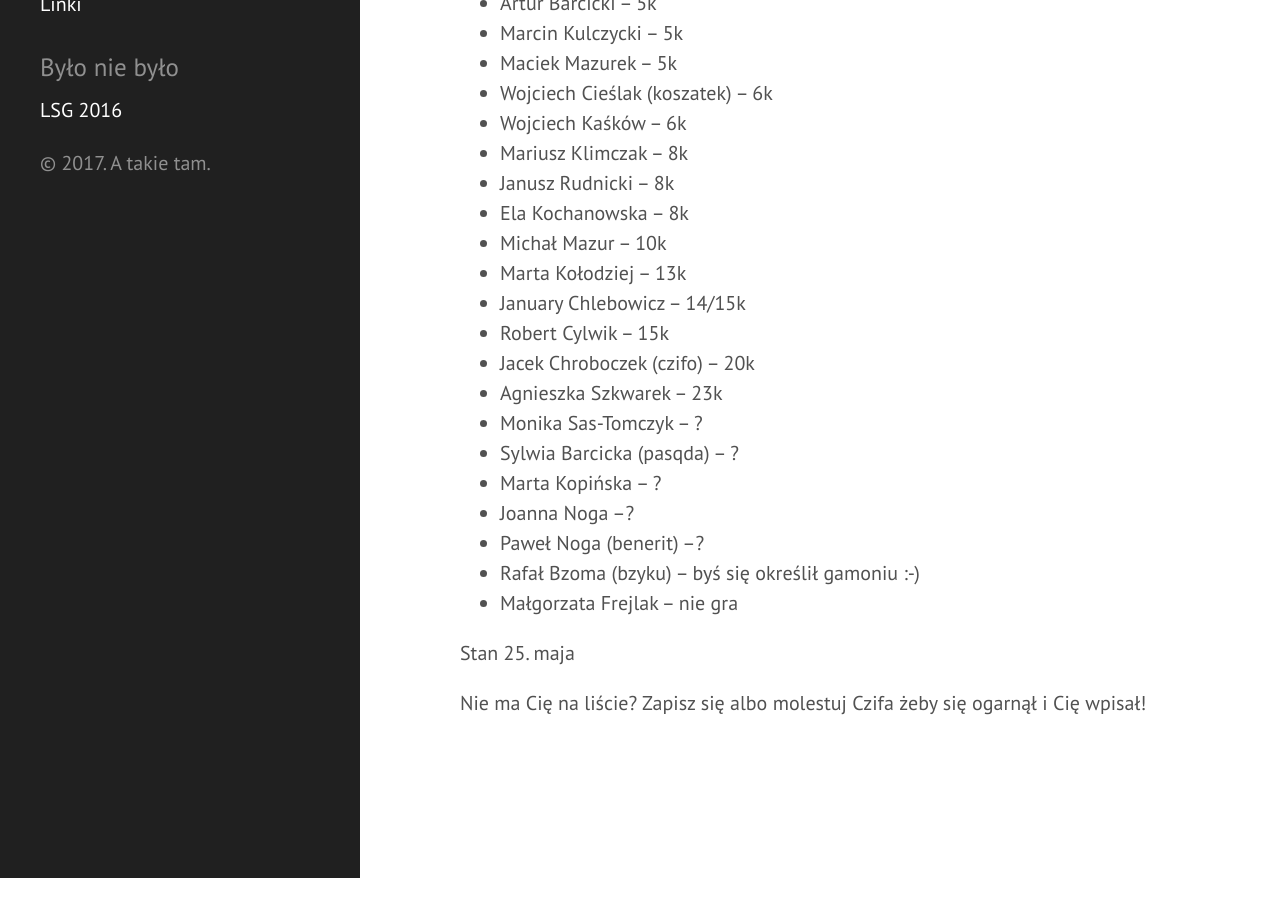
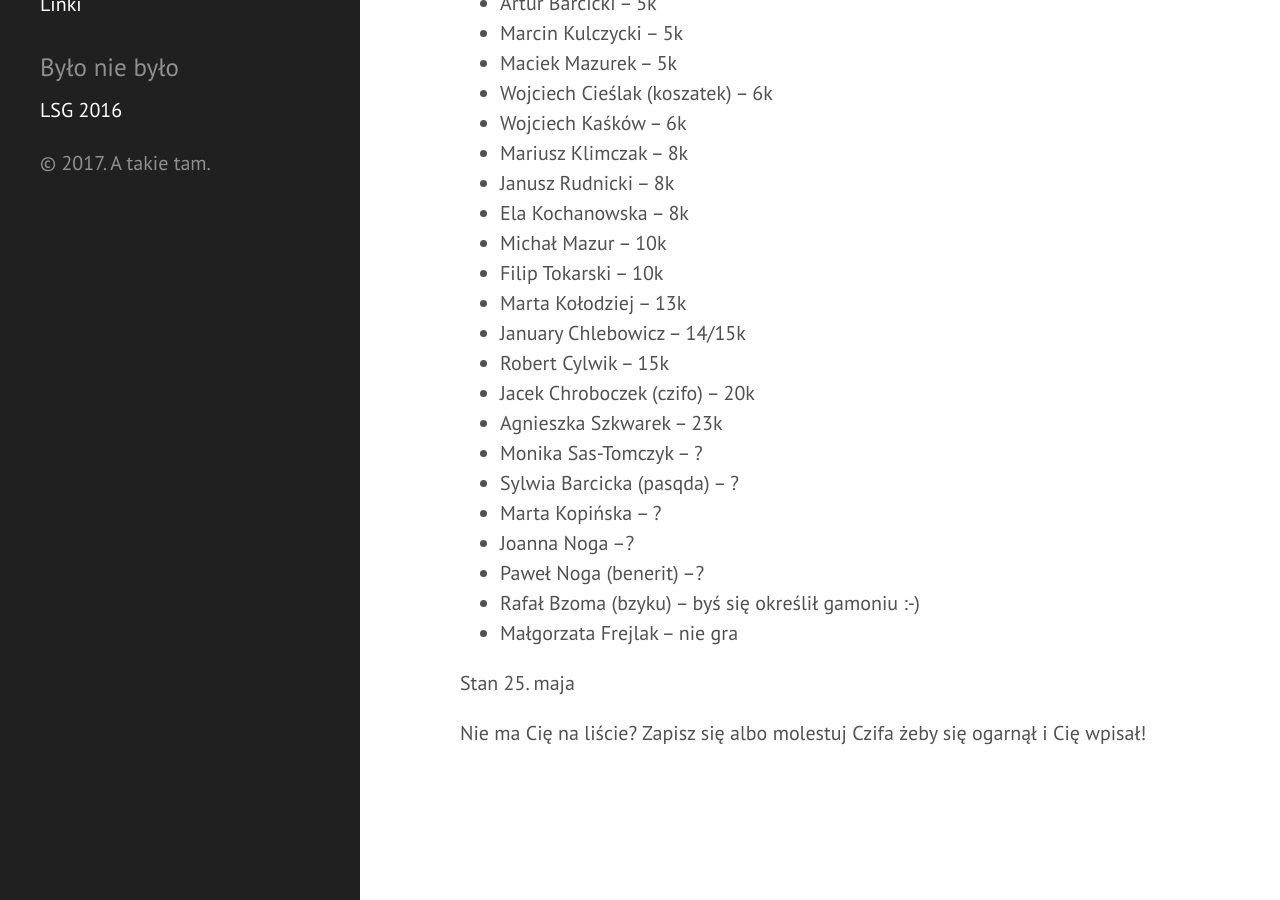
Before and after one commit to tasuki/lsg, a Jekyll site: the page built from zarejestrowani.md, in a window 1280 px wide and 900 px high, scrolled down 850 px. Built offline with Jekyll 4.4.1, drawn with Linux system fonts in a browser that asks for light colours; before the commit the page ends 1728 px from its top, so only the background shows below that.

Commit message:
Update zarejestrowani.md

```diff
--- a/zarejestrowani.md
+++ b/zarejestrowani.md
@@ -37,6 +37,7 @@ Zarejestrowani uczestnicy (mniej więcej wg siły):
 - Janusz Rudnicki -- 8k
 - Ela Kochanowska -- 8k
 - Michał Mazur -- 10k
+- Filip Tokarski -- 10k
 - Marta Kołodziej -- 13k
 - January Chlebowicz -- 14/15k
 - Robert Cylwik -- 15k
```
